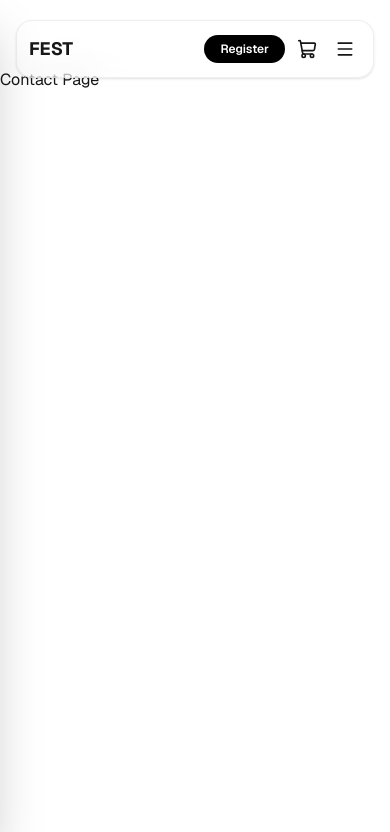
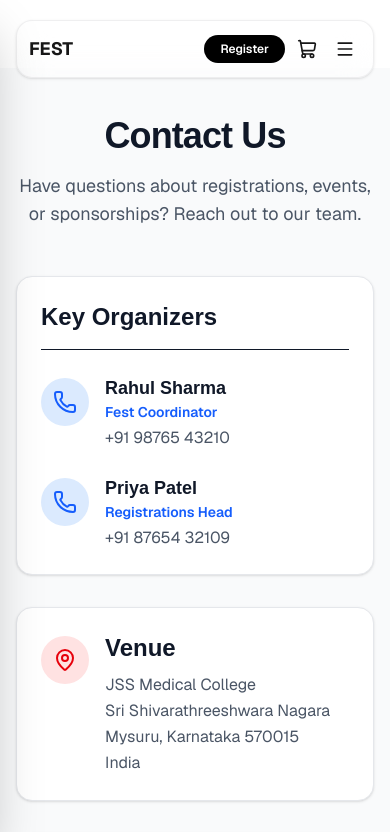
Before and after one commit to perplexingpasta/tatvam2026, a Next.js app: page /contact in a window 390 px wide. Shown: the top 832 px of the page. Built offline with nearby package versions, Linux system fonts and the light colour scheme; grey boxes are pictures that could not be loaded; a web font is replaced by a local one.

Commit message:
made contact page

```diff
--- a/app/contact/page.tsx
+++ b/app/contact/page.tsx
@@ -1,3 +1,210 @@
+import { Phone, MapPin, Calendar } from "lucide-react";
+import { FAQAccordion } from "@/components/FAQAccordion";
+import { contactFAQs } from "@/lib/faqData";
+
+export const metadata = {
+  title: "Contact Us",
+};
+
+const InstagramIcon = ({ className }: { className?: string }) => (
+  <svg
+    xmlns="http://www.w3.org/2000/svg"
+    width="24"
+    height="24"
+    viewBox="0 0 24 24"
+    fill="none"
+    stroke="currentColor"
+    strokeWidth="2"
+    strokeLinecap="round"
+    strokeLinejoin="round"
+    className={className}
+  >
+    <rect x="2" y="2" width="20" height="20" rx="5" ry="5"></rect>
+    <path d="M16 11.37A4 4 0 1 1 12.63 8 4 4 0 0 1 16 11.37z"></path>
+    <line x1="17.5" y1="6.5" x2="17.51" y2="6.5"></line>
+  </svg>
+);
+
 export default function ContactPage() {
-  return <div>Contact Page</div>;
+  return (
+    <div className="min-h-screen bg-gray-50 py-12 px-4 sm:px-6 lg:px-8">
+      <div className="max-w-5xl mx-auto space-y-12">
+        {/* Page Heading */}
+        <div className="text-center">
+          <h1 className="text-4xl md:text-5xl font-extrabold text-gray-900 tracking-tight mb-4">
+            Contact Us
+          </h1>
+          <p className="text-lg text-gray-600 max-w-2xl mx-auto">
+            Have questions about registrations, events, or sponsorships? Reach
+            out to our team.
+          </p>
+        </div>
+
+        <div className="grid grid-cols-1 lg:grid-cols-2 gap-8">
+          {/* Left Column: Contact & Address */}
+          <div className="space-y-8">
+            {/* Contacts Element */}
+            <div className="bg-white rounded-2xl p-6 shadow-sm border border-gray-200">
+              <h2 className="text-2xl font-bold text-gray-900 mb-6 border-b pb-4">
+                Key Organizers
+              </h2>
+              <div className="space-y-6">
+                <div className="flex items-start gap-4">
+                  <div className="bg-blue-100 p-3 rounded-full text-blue-600 mt-1">
+                    <Phone size={24} />
+                  </div>
+                  <div>
+                    <h3 className="text-lg font-bold text-gray-900">
+                      Rahul Sharma
+                    </h3>
+                    <p className="text-sm font-semibold text-blue-600 mb-1">
+                      Fest Coordinator
+                    </p>
+                    <a
+                      href="tel:+919876543210"
+                      className="text-gray-600 hover:text-blue-600 transition-colors"
+                    >
+                      +91 98765 43210
+                    </a>
+                  </div>
+                </div>
+
+                <div className="flex items-start gap-4">
+                  <div className="bg-blue-100 p-3 rounded-full text-blue-600 mt-1">
+                    <Phone size={24} />
+                  </div>
+                  <div>
+                    <h3 className="text-lg font-bold text-gray-900">
+                      Priya Patel
+                    </h3>
+                    <p className="text-sm font-semibold text-blue-600 mb-1">
+                      Registrations Head
+                    </p>
+                    <a
+                      href="tel:+918765432109"
+                      className="text-gray-600 hover:text-blue-600 transition-colors"
+                    >
+                      +91 87654 32109
+                    </a>
+                  </div>
+                </div>
+              </div>
+            </div>
+
+            {/* Address Element */}
+            <div className="bg-white rounded-2xl p-6 shadow-sm border border-gray-200">
+              <div className="flex items-start gap-4">
+                <div className="bg-red-100 p-3 rounded-full text-red-600 mt-1 shrink-0">
+                  <MapPin size={24} />
+                </div>
+                <div>
+                  <h2 className="text-2xl font-bold text-gray-900 mb-2">
+                    Venue
+                  </h2>
+                  <p className="text-gray-600 leading-relaxed">
+                    JSS Medical College
+                    <br />
+                    Sri Shivarathreeshwara Nagara
+                    <br />
+                    Mysuru, Karnataka 570015
+                    <br />
+                    India
+                  </p>
+                </div>
+              </div>
+            </div>
+          </div>
+
+          {/* Right Column: Map & Important Dates */}
+          <div className="space-y-8">
+            {/* Map Element */}
+            <div className="bg-white rounded-2xl shadow-sm border border-gray-200 overflow-hidden h-62.5 lg:h-80 relative">
+              <iframe
+                src="https://www.google.com/maps/embed?pb=!1m18!1m12!1m3!1d3897.809187513233!2d76.65651581528652!3d12.33535949127599!2m3!1f0!2f0!3f0!3m2!1i1024!2i768!4f13.1!3m3!1m2!1s0x3baf7061d4a6f217%3A0x6837885b525287e5!2sJSS%20Medical%20College!5e0!3m2!1sen!2sin!4v1709230000000!5m2!1sen!2sin"
+                className="absolute inset-0 w-full h-full border-0"
+                allowFullScreen={false}
+                loading="lazy"
+                referrerPolicy="no-referrer-when-downgrade"
+                title="JSS Medical College Map"
+              ></iframe>
+            </div>
+
+            {/* Important Dates Element */}
+            <div className="bg-white rounded-2xl p-6 shadow-sm border border-gray-200">
+              <div className="flex items-center gap-3 mb-6 border-b pb-4">
+                <div className="bg-purple-100 p-2 rounded-lg text-purple-600">
+                  <Calendar size={24} />
+                </div>
+                <h2 className="text-2xl font-bold text-gray-900">
+                  Important Dates
+                </h2>
+              </div>
+
+              <div className="space-y-4">
+                <div className="flex justify-between items-center py-2 border-b border-gray-50 last:border-0">
+                  <span className="font-semibold text-gray-700">
+                    Early Bird Starts
+                  </span>
+                  <span className="text-gray-900 font-bold bg-gray-100 px-3 py-1 rounded-md">
+                    Aug 1, 2026
+                  </span>
+                </div>
+                <div className="flex justify-between items-center py-2 border-b border-gray-50 last:border-0">
+                  <span className="font-semibold text-gray-700">
+                    Registrations Open
+                  </span>
+                  <span className="text-gray-900 font-bold bg-gray-100 px-3 py-1 rounded-md">
+                    Sep 15, 2026
+                  </span>
+                </div>
+                <div className="flex justify-between items-center py-2 border-b border-gray-50 last:border-0">
+                  <span className="font-semibold text-red-600">
+                    Last Date to Register
+                  </span>
+                  <span className="text-red-700 font-bold bg-red-50 px-3 py-1 rounded-md">
+                    Oct 20, 2026
+                  </span>
+                </div>
+                <div className="flex justify-between items-center py-2 border-b border-gray-50 last:border-0">
+                  <span className="font-semibold text-purple-700">
+                    Festival Dates
+                  </span>
+                  <span className="text-white font-bold bg-purple-600 px-3 py-1 rounded-md shadow-sm">
+                    Nov 5-8, 2026
+                  </span>
+                </div>
+              </div>
+            </div>
+          </div>
+        </div>
+
+        {/* FAQ Section */}
+        <div className="pt-8 border-t border-gray-200">
+          <FAQAccordion faqs={contactFAQs} />
+        </div>
+
+        {/* Social Media Footer */}
+        <div className="bg-gray-900 rounded-2xl p-6 sm:p-8 flex flex-col sm:flex-row items-center justify-between gap-6 shadow-xl">
+          <div>
+            <h2 className="text-2xl font-extrabold text-white mb-2 text-center sm:text-left">
+              Follow Us
+            </h2>
+            <p className="text-gray-400 text-center sm:text-left">
+              Stay updated with the latest news, announcements, and
+              behind-the-scenes content.
+            </p>
+          </div>
+          <a
+            href="https://instagram.com"
+            target="_blank"
+            rel="noopener noreferrer"
+            className="flex items-center gap-3 bg-white hover:bg-gray-100 text-gray-900 px-6 py-4 rounded-xl font-bold transition-transform hover:scale-105 duration-200 shadow-md"
+          >
+            <InstagramIcon className="text-[#E1306C]" />
+            <span>@tatvam_26</span>
+          </a>
+        </div>
+      </div>
+    </div>
+  );
 }
--- a/lib/faqData.ts
+++ b/lib/faqData.ts
@@ -6,22 +6,50 @@ export interface FAQItem {
 export const registrationFAQs: FAQItem[] = [
   {
     question: "What is the difference between JSSMC and External registration?",
-    answer: "JSSMC registration is exclusively for students currently enrolled at JSS Medical College and requires no registration fee. External registration is for students from other colleges, who must purchase a delegate tier to participate in the fest.",
+    answer:
+      "JSSMC registration is exclusively for students currently enrolled at JSS Medical College and requires no registration fee. External registration is for students from other colleges, who must purchase a delegate tier to participate in the fest.",
   },
   {
     question: "How do I register as a team?",
-    answer: "If you're registering with friends, simply click the '+ Add Member' button during the registration process to add their details. When adding multiple members, you will be prompted to provide a Team Name. The first person listed automatically becomes the Team Lead.",
+    answer:
+      "If you're registering with friends, simply click the '+ Add Member' button during the registration process to add their details. When adding multiple members, you will be prompted to provide a Team Name. The first person listed automatically becomes the Team Lead.",
   },
   {
     question: "Can I change my delegate tier after registering?",
-    answer: "No, once your registration is submitted and the payment is being processed, you cannot manually change your tier. If you need to upgrade your tier, please contact our support team directly before your payment is verified.",
+    answer:
+      "No, once your registration is submitted and the payment is being processed, you cannot manually change your tier. If you need to upgrade your tier, please contact our support team directly before your payment is verified.",
   },
   {
     question: "Why hasn't my payment been verified yet?",
-    answer: "Payment verification is done manually by our finance team to ensure accuracy. This process usually takes between 24 and 48 hours. You can check the 'Check Status' page at any time to see if your status has been updated.",
+    answer:
+      "Payment verification is done manually by our finance team to ensure accuracy. This process usually takes between 24 and 48 hours. You can check the 'Check Status' page at any time to see if your status has been updated.",
   },
   {
     question: "What should I do if I enter the wrong UTR number?",
-    answer: "If your payment is rejected due to an incorrect UTR number, your registration status will show as 'Payment Rejected'. You will need to reach out to our registrations team with your Delegate ID or Email to have it manually corrected.",
+    answer:
+      "If your payment is rejected due to an incorrect UTR number, your registration status will show as 'Payment Rejected'. You will need to reach out to our registrations team with your Delegate ID or Email to have it manually corrected.",
   },
 ];
+
+export const contactFAQs: FAQItem[] = [
+  {
+    question: "How quickly do you respond to email inquiries?",
+    answer: "Our team actively monitors the contact inbox during business hours. You can generally expect a response within 12 to 24 hours.",
+  },
+  {
+    question: "Who should I contact regarding sponsorship opportunities?",
+    answer: "For all sponsorship, partnership, and marketing inquiries, please contact the lead organizers listed above directly via phone or WhatsApp.",
+  },
+  {
+    question: "Is there a physical help desk during the fest?",
+    answer: "Yes! During the festival dates, we will have a dedicated help desk located near the main entrance to assist with ID badges, event locations, and general queries.",
+  },
+  {
+    question: "Can I get a refund if I can no longer attend?",
+    answer: "Unfortunately, delegate kits and event registrations are strictly non-refundable and non-transferable under any circumstances.",
+  },
+  {
+    question: "Where can I find the latest updates?",
+    answer: "We post all major announcements, schedule changes, and event highlights on our official Instagram page. Make sure to follow us using the link below!",
+  },
+];
```
Also changed, not shown: types/index.ts (+44 -24 lines).
